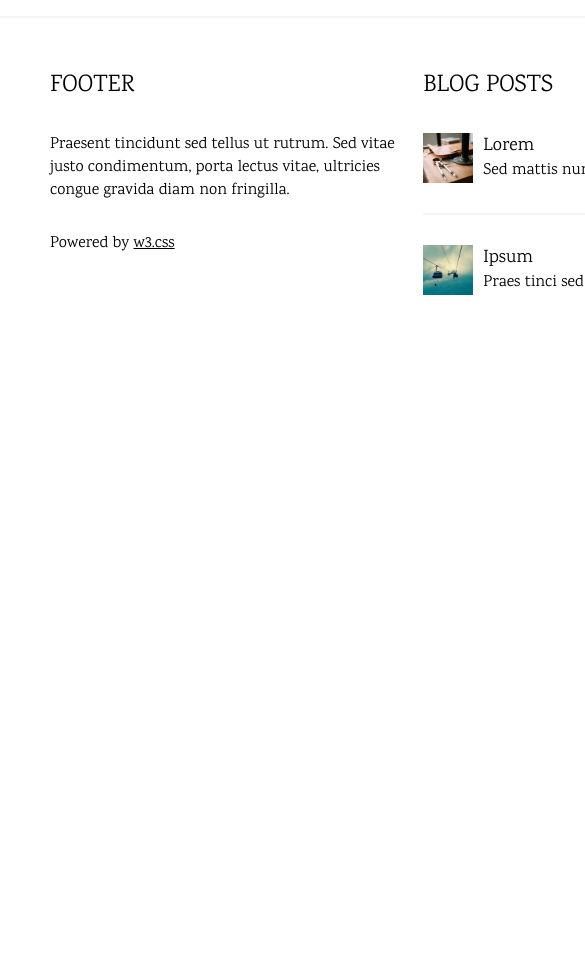
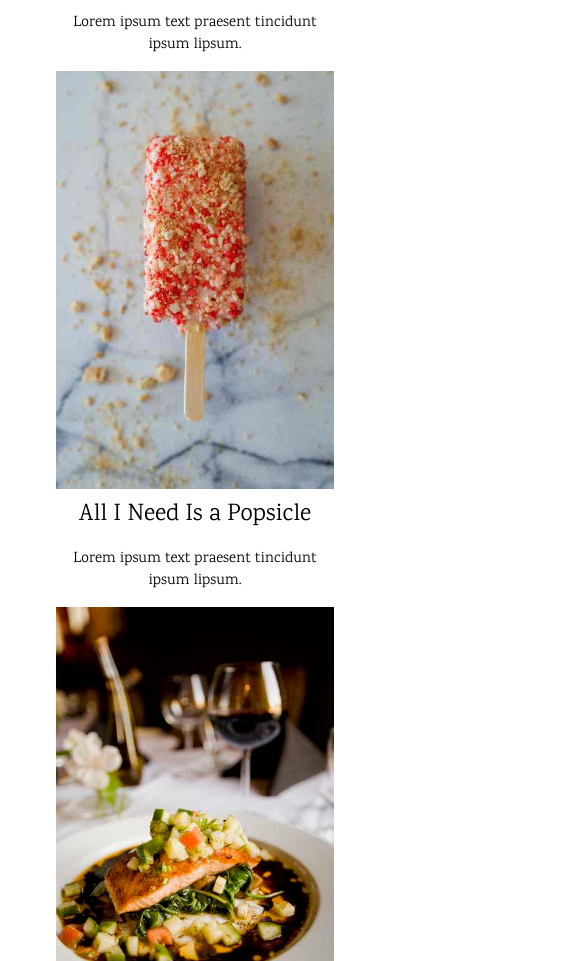
Before and after one commit to abuemkezeChu/food-blog, a plain HTML site: page index.html in a window 390 px wide. Shown: the part 2369-3330 px from the top of the page, 585 px wide, since content can reach past the window. Before the commit the page ends 2724 px from the top, so only its background shows below. Drawn offline with Linux system fonts and the light colour scheme.

Commit message:
feat: make page fully responsive

```diff
--- a/assets/styles/index.css
+++ b/assets/styles/index.css
@@ -11,7 +11,8 @@ body {
 }
 
 .container {
-  width: 1200px;
+  width: 100%;
+  max-width: 1200px;
   margin: 0 auto;
 }
 
@@ -26,9 +27,11 @@ body {
   padding: 0 5px;
   background-color: #fff;
   position: fixed;
+  max-width: 1200px;
+  width: 100%;
   display: flex;
   align-items: center;
-  gap: 500px;
+  justify-content: space-between;
 }
 
 .tags > span {
@@ -62,7 +65,11 @@ body {
 
 .cards {
   display: flex;
-  margin: 40px;
+  justify-content: center;
+  align-items: center;
+  width: 100%;
+  max-width: 1200px;
+  /* margin-left: 10px; */
 }
 
 .card {
@@ -154,6 +161,7 @@ a {
 }
 
 .about-me > img {
+  width: 80%;
   display: block;
   margin: 20px auto;
 }
@@ -188,7 +196,8 @@ a {
 }
 
 .box {
-  width: 384px;
+  width: 100%;
+  max-width: 384px;
   padding: 10px;
 }
 
@@ -233,5 +242,23 @@ a {
   position: fixed;
   background-color: #fff;
   z-index: 2;
-  box-shadow: #0003 0 12px 28px 0, #0000001a 0 2px 4px 0, #ffffff0d 0 0 0 1px inset;
+  box-shadow: #0003 0 12px 28px 0, #0000001a 0 2px 4px 0,
+    #ffffff0d 0 0 0 1px inset;
 }
+
+@media screen and (max-width: 425px) {
+  .container {
+    display: block;
+    margin: 0 auto;
+  }
+
+  .cards {
+    display: flex;
+    flex-direction: column;
+    justify-content: center;
+  }
+
+  .footer {
+    display: block;
+  }
+}
--- a/index.html
+++ b/index.html
@@ -12,15 +12,15 @@
     <a href="#food" id="food-btn">Food</a>
     <a href="#about" id="about-btn">About</a>
   </nav>
-  <header class="header">
-    <div class="header-container">
-      <span id="menu-btn">☰</span>
-      <span>My Food</span>
-      <span>Mail</span>
-    </div>
-  </header>
 
   <main class="container">
+    <header class="header">
+      <div class="header-container">
+        <span id="menu-btn">☰</span>
+        <span>My Food</span>
+        <span>Mail</span>
+      </div>
+    </header>
     <div class="cards" id="food">
       <div class="card">
         <img src="assets/images/sandwich.jpg" alt="sandwhich">
```
